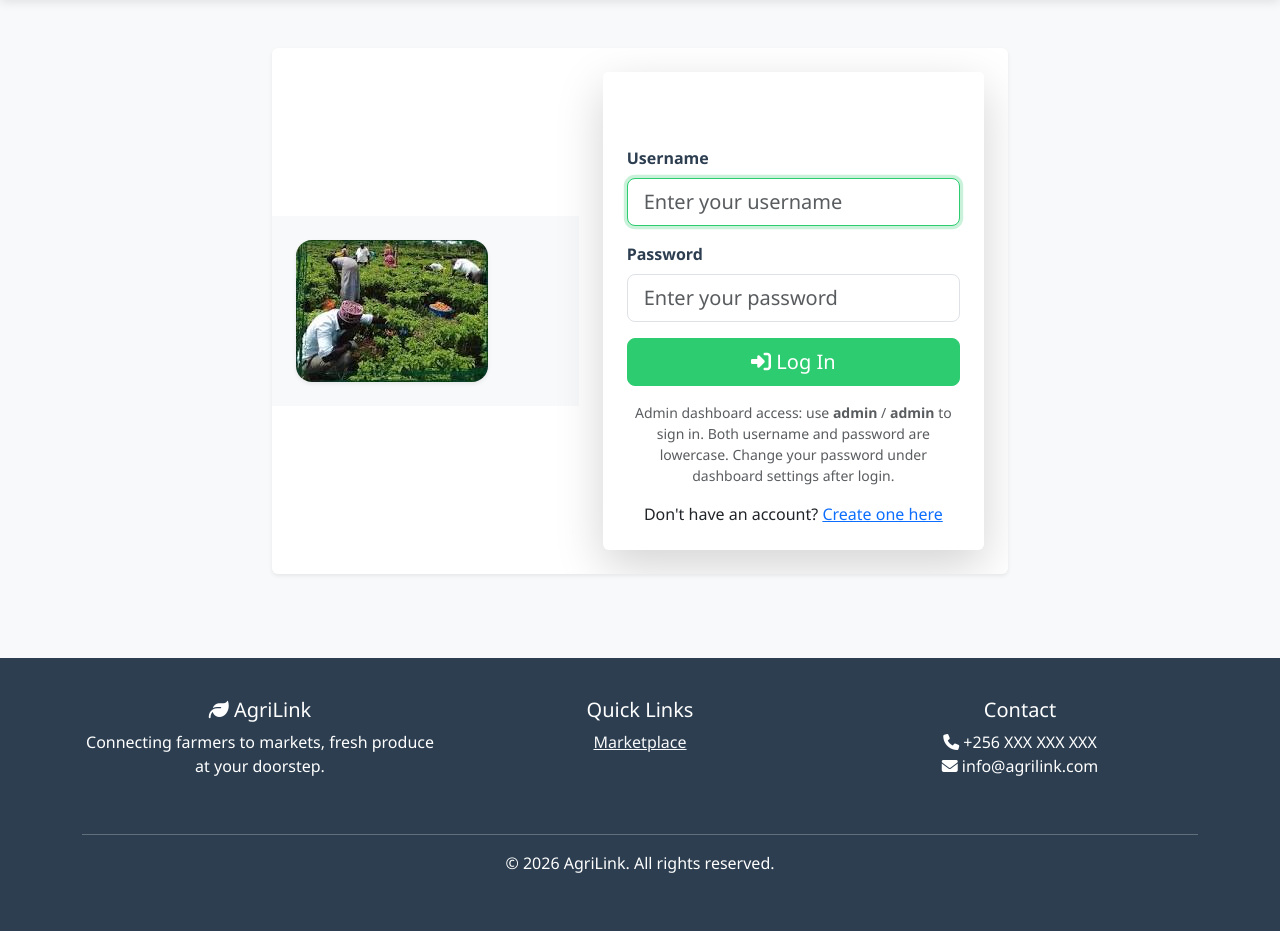
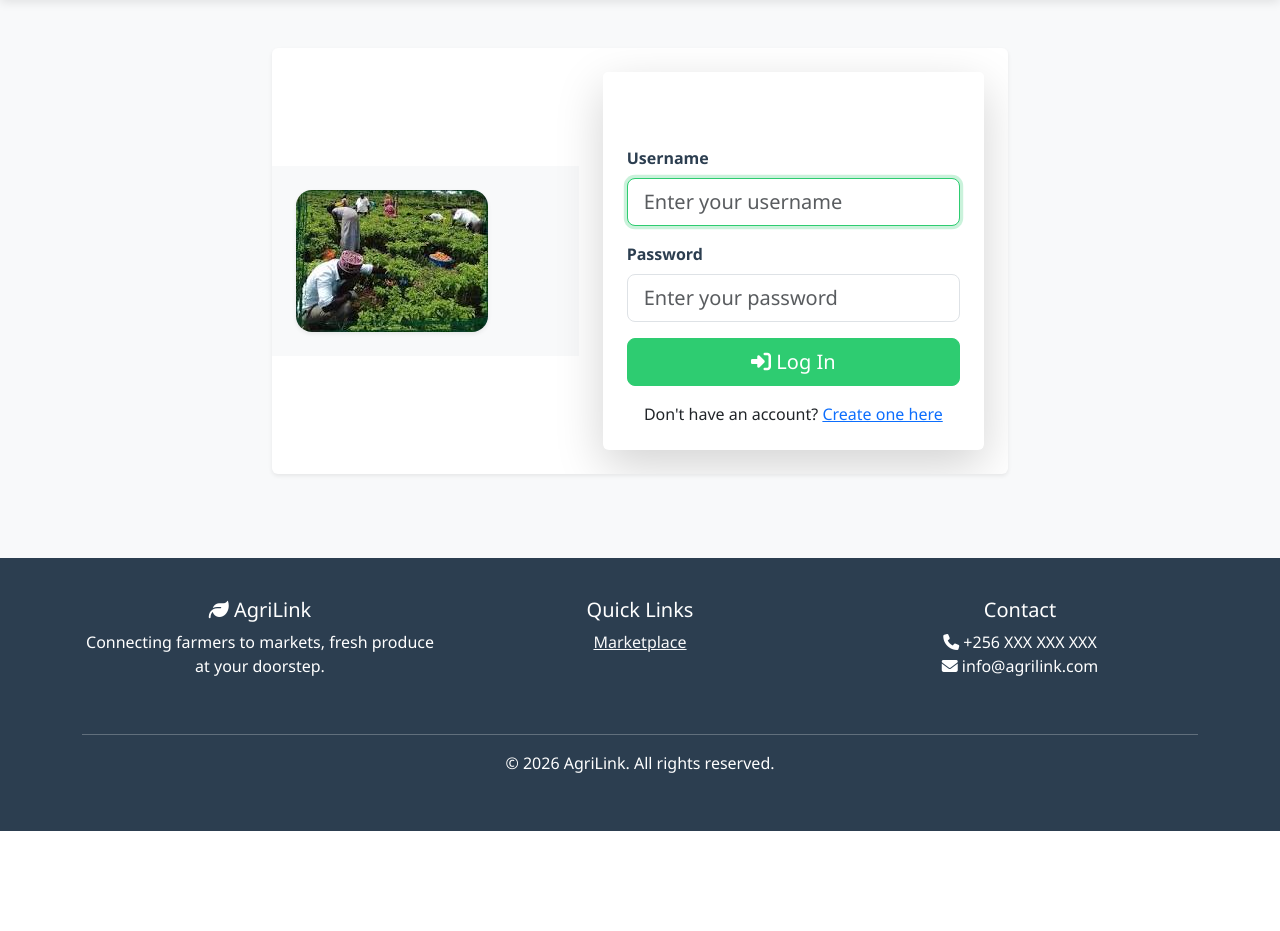
Before and after one commit to anoldopakrwoth/WEB-APP, a Django app: page /accounts/login/ in a window 1280 px wide. Shown: the part 62-993 px from the top of the page. After the commit the page ends 893 px from the top, so only its background shows below. Run offline with Django 5.2, Linux system fonts and the light colour scheme; parts of the project's set-up code (start-up, migrations or seed data) failed here and were passed over.

Commit message:
Removed admin credential text helper from login page

```diff
--- a/frontend/templates/accounts/login.html
+++ b/frontend/templates/accounts/login.html
@@ -21,9 +21,6 @@
                                 <div class="card-body p-4">
                                     <form method="POST">
                                         {% csrf_token %}
-                                        {% if request.GET.next %}
-                                            <input type="hidden" name="next" value="{{ request.GET.next }}">
-                                        {% endif %}
 
                                         <div class="mb-3">
                                             <label for="username" class="form-label">Username</label>
@@ -40,9 +37,6 @@
                                         </button>
                                     </form>
 
-                                    <p class="text-center text-muted small mb-3">
-                                        Admin dashboard access: use <strong>admin</strong> / <strong>admin</strong> to sign in. Both username and password are lowercase. Change your password under dashboard settings after login.
-                                    </p>
 
                                     <p class="text-center mb-0">
                                         Don't have an account? <a href="{% url 'signup' %}">Create one here</a>
```
